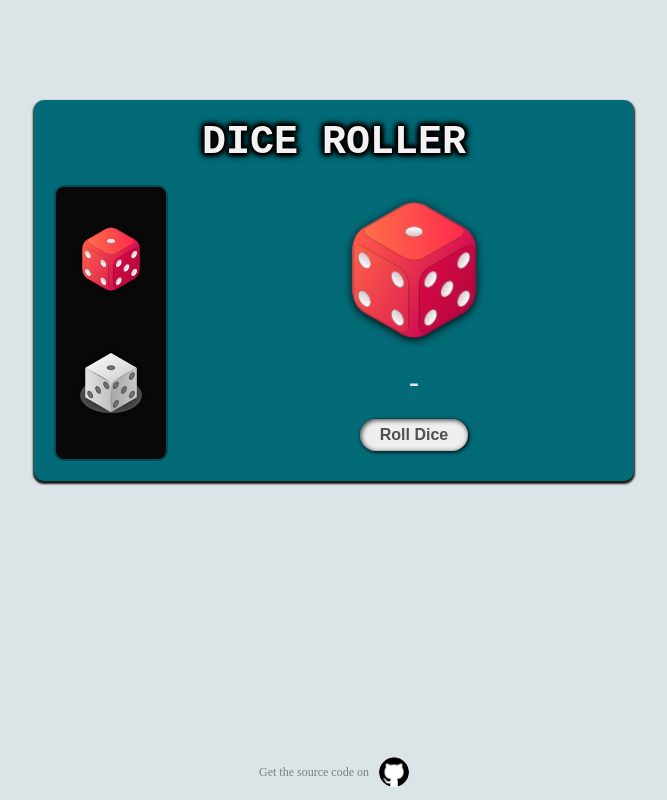
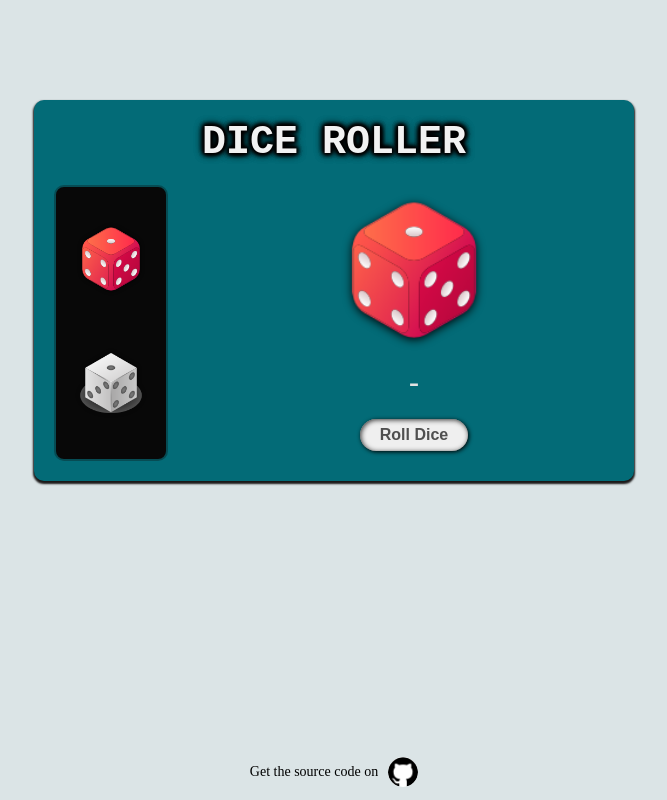
Before and after one commit to ravikanttarare95/dice-roller, a plain HTML site: page index.html in a window 1280 px wide. Shown: the whole page, without its empty margins (306-973 px from the left). Drawn offline with Linux system fonts and the light colour scheme.

Commit message:
Modification

```diff
--- a/style.css
+++ b/style.css
@@ -140,9 +140,8 @@ h1 {
   justify-content: center;
   align-items: center;
   padding: 3px 0;
-  font-size: 12px;
-  color: grey;
-  /* background: #000; */
+  font-size: 14px;
+  color: #000;
   position: fixed;
   bottom: 10px;
   right: 0;
```
